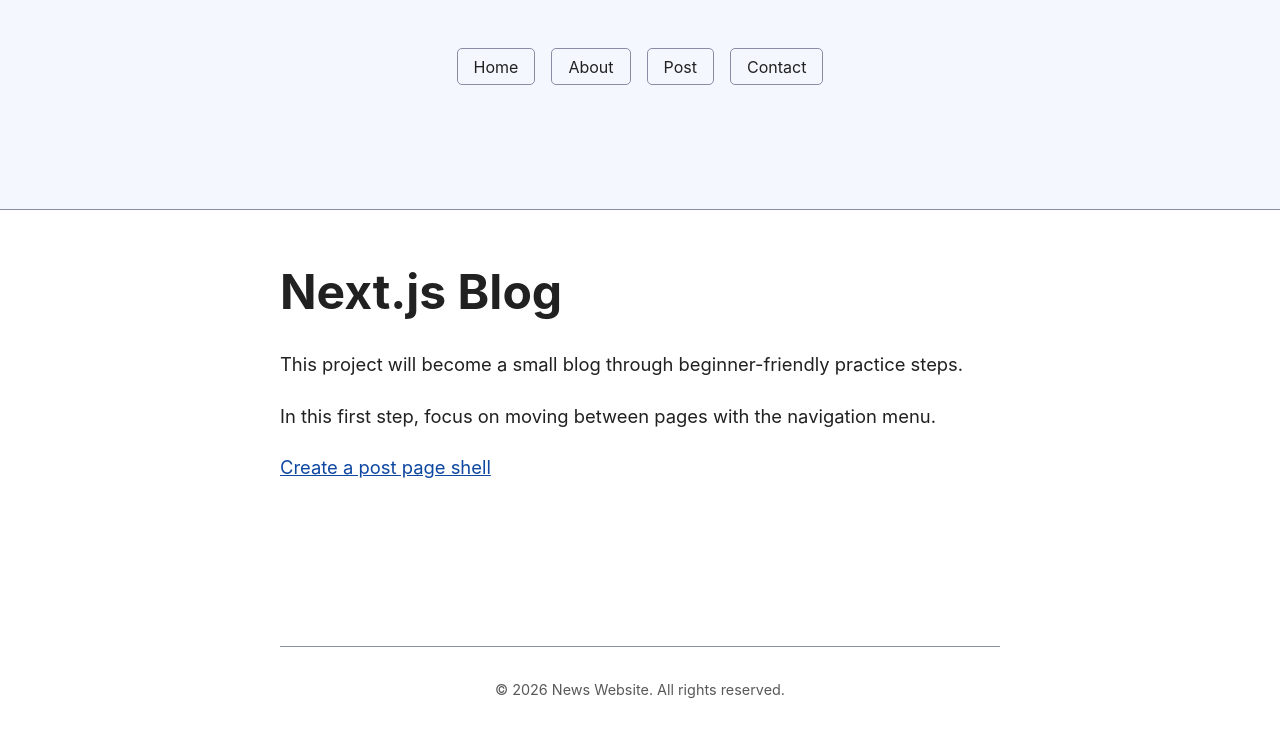
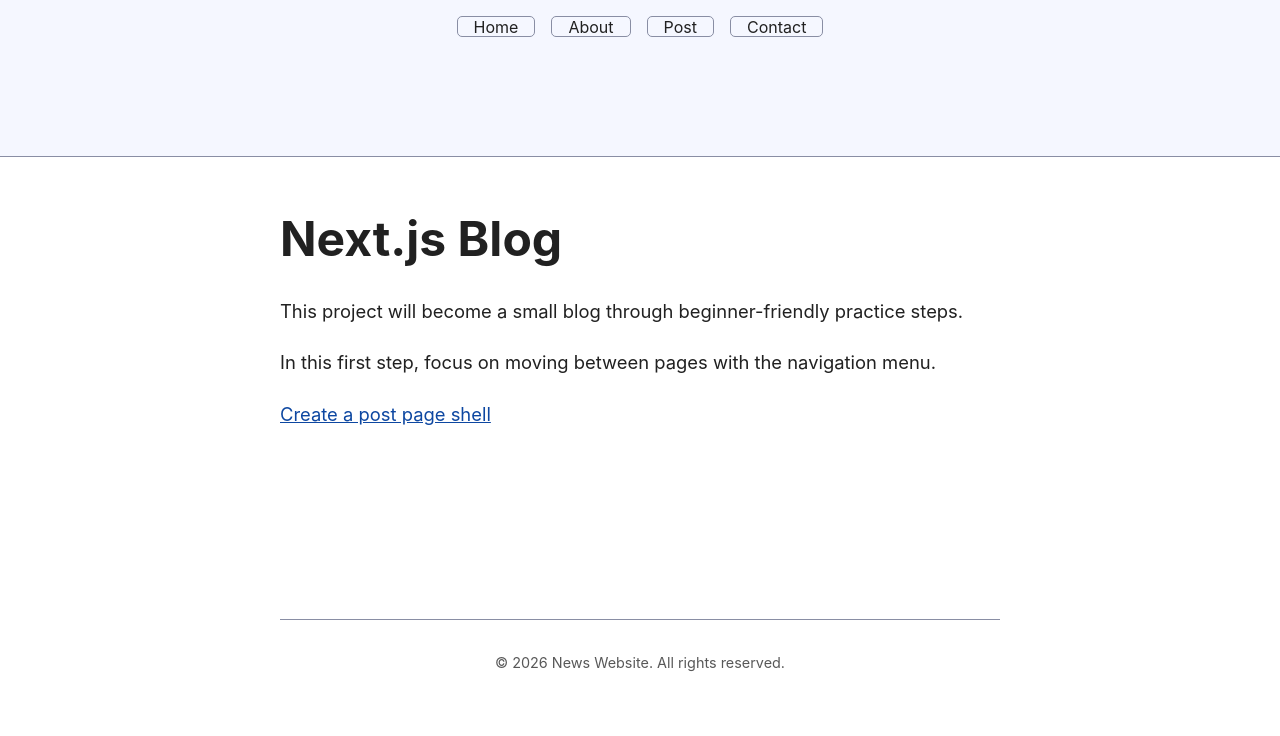
Before and after one commit to db-woman-2026/NextJsBlog_Steps, a Next.js app: page / in a window 1280 px wide. Shown: the top 736 px of the page. Built offline with nearby package versions, Linux system fonts and the light colour scheme.

Commit message:
Stabilize header nav spacing

```diff
--- a/app/globals.css
+++ b/app/globals.css
@@ -3,3 +3,21 @@
 body {
   min-height: 100vh;
 }
+
+body > header {
+  padding: 1rem;
+}
+
+body > header > nav:only-child {
+  margin-block-start: 0;
+}
+
+header nav {
+  padding: 0;
+  line-height: 1;
+}
+
+header nav a,
+header nav a:visited {
+  margin-bottom: 0;
+}
```
Also changed, not shown: 1 other file (tests, documents, lock files or other folders).
